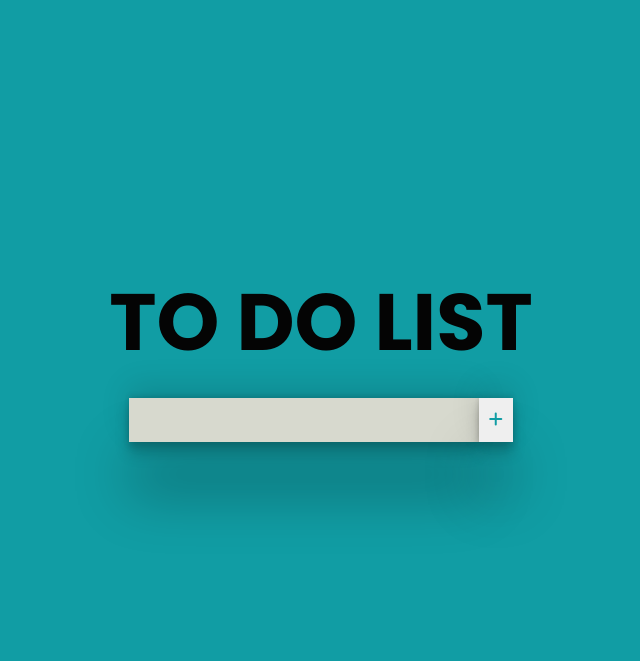
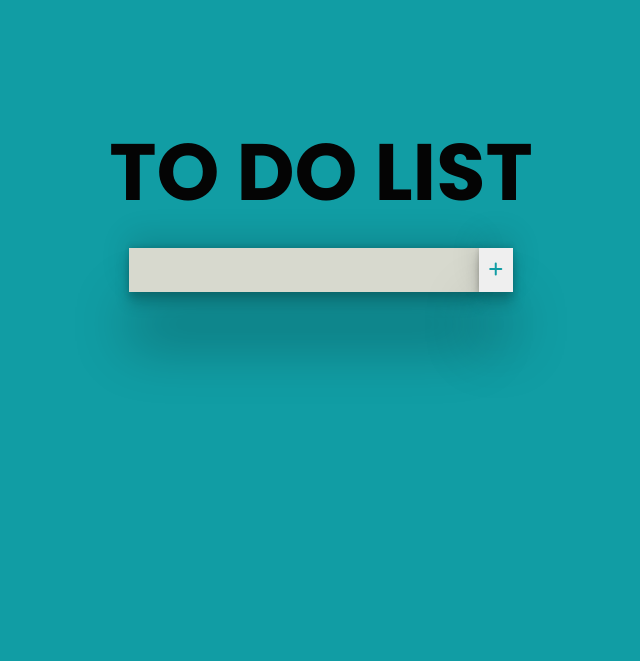
Before and after one commit to Luiz-Hen-Reis/To-Do-List, a plain HTML site: page index.html in a window 1280 px wide. Shown: the whole page, without its empty margins (319-959 px from the left). Drawn offline with Linux system fonts and the light colour scheme.

Commit message:
To Do List - Updated - problems fixed

```diff
--- a/assets/sass/style.scss
+++ b/assets/sass/style.scss
@@ -24,25 +24,14 @@ $Phone: 1000px;
 }
 
 body {
-
+    display: flex;
+    flex-direction: column;
+    align-items: center;
+    justify-content: center;
     font-family: $font;
-
-    #bg {
-        width: 100%;
-        height: 100%;
-        background-color: color(background);
-        position: absolute;
-        z-index: -1;
-        display: flex;
-        justify-content: center;
-        align-items: center;
-        box-shadow: rgba(0, 0, 0, 0.25) 0px 54px 55px, rgba(0, 0, 0, 0.12) 0px -12px 30px, rgba(0, 0, 0, 0.12) 0px 4px 6px, rgba(0, 0, 0, 0.17) 0px 12px 13px, rgba(0, 0, 0, 0.09) 0px -3px 5px;
-
-        @include phone {
-            clip-path: polygon(0 0, 100% 0%, 100% 100%, 0% 100%);
-            background-color: color(background);
-        }
-    }
+    height: 100vh;
+    max-height: 1200px;
+    background-color: color(background);
 
     .container {
         width: 60%;
@@ -52,7 +41,6 @@ body {
         justify-content: flex-start;
 
         .main--display {
-
             display: flex;
             flex-direction: column;
             align-items: center;
@@ -116,6 +104,7 @@ body {
 
         .todoList {
             width: 50%;
+            height: 300px;
             padding: 0;
             display: flex;
             flex-direction: column;
--- a/index.html
+++ b/index.html
@@ -11,7 +11,6 @@
 </head>
 
 <body>
-    <div id="bg">
 
         <div class="container">
                 <h1>To Do List</h1>
@@ -24,7 +23,6 @@
             <ul class="todoList"></ul>
 
         </div>
-    </div>
 
     <script src="./assets/js/app.js"></script>
 </body>
```
Also changed, not shown: assets/css/style.css.
